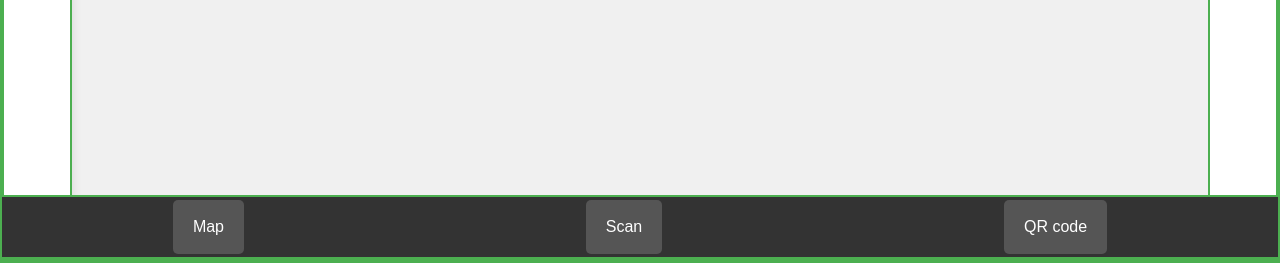
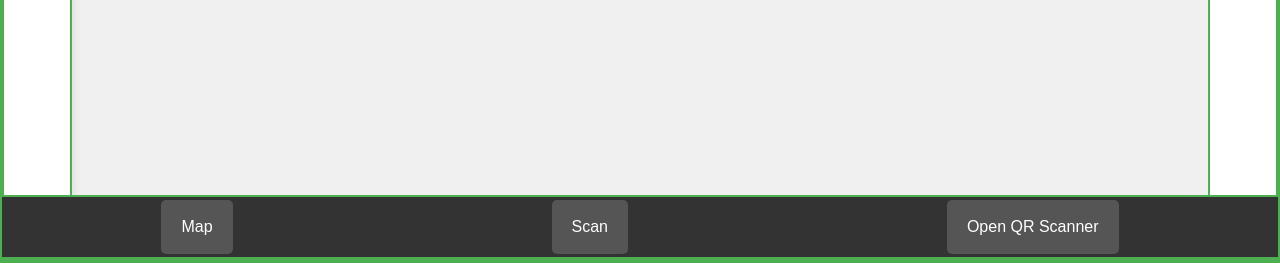
Before and after one commit to Yout-bit/GSE, a Django app: page /game in a window 1280 px wide. Shown: the part 541-804 px from the top of the page. Run offline with Django 5.2, Linux system fonts and the light colour scheme; a user stored in the database is signed in; data comes from the database, SQL or seed files in the repository; some libraries are stand-ins or nearby versions.

Commit message:
Add scanner to game page

```diff
--- a/src/gseproject/EXEplorer/urls.py
+++ b/src/gseproject/EXEplorer/urls.py
@@ -5,4 +5,5 @@ urlpatterns = [
     path("", views.home_view, name="home"),
     path('health', views.health, name='health'),
     path('game', views.game_view, name='game'),
+    path('scanner', views.scanner_view, name= 'scanner'),
 ]
--- a/src/gseproject/EXEplorer/views.py
+++ b/src/gseproject/EXEplorer/views.py
@@ -19,3 +19,6 @@ def game_view(request):
         user_profile = UserProfile.objects.create(user=request.user)
     context = {'coins': user_profile.coins}
     return render(request, 'game/temp scan and main.html', context)
+
+def scanner_view(request):
+    return render(request, 'game/QR code.html')
--- a/src/gseproject/templates/game/temp scan and main.html
+++ b/src/gseproject/templates/game/temp scan and main.html
@@ -163,7 +163,7 @@
   <button onclick="window.location.href='https://www.google.com/maps/d/u/0/embed?mid=1ZKJKDqcsVvyf16X0onBdjC6OXEfv1cc&ehbc=2E312F'">Map</button>
 
   <button onclick="scanAndCheckLocation()">Scan</button>
-  <button>QR code</button>
+  <button onclick="openQRScanner()">Open QR Scanner</button>
 </div>
 
 <div class="coin-display">
@@ -171,6 +171,11 @@
 </div>
 
 <script>
+function openQRScanner() {
+            // Redirect to the QR scanner page
+            window.location.href = "{% url 'scanner' %}";
+}
+
 function toggleSubSession() {
   var subSession = document.getElementById("subSession");
   var overlay = document.getElementById("overlay");
```
Also changed, not shown: src/gseproject/templates/game/QR code.html (+4 -15 lines).
